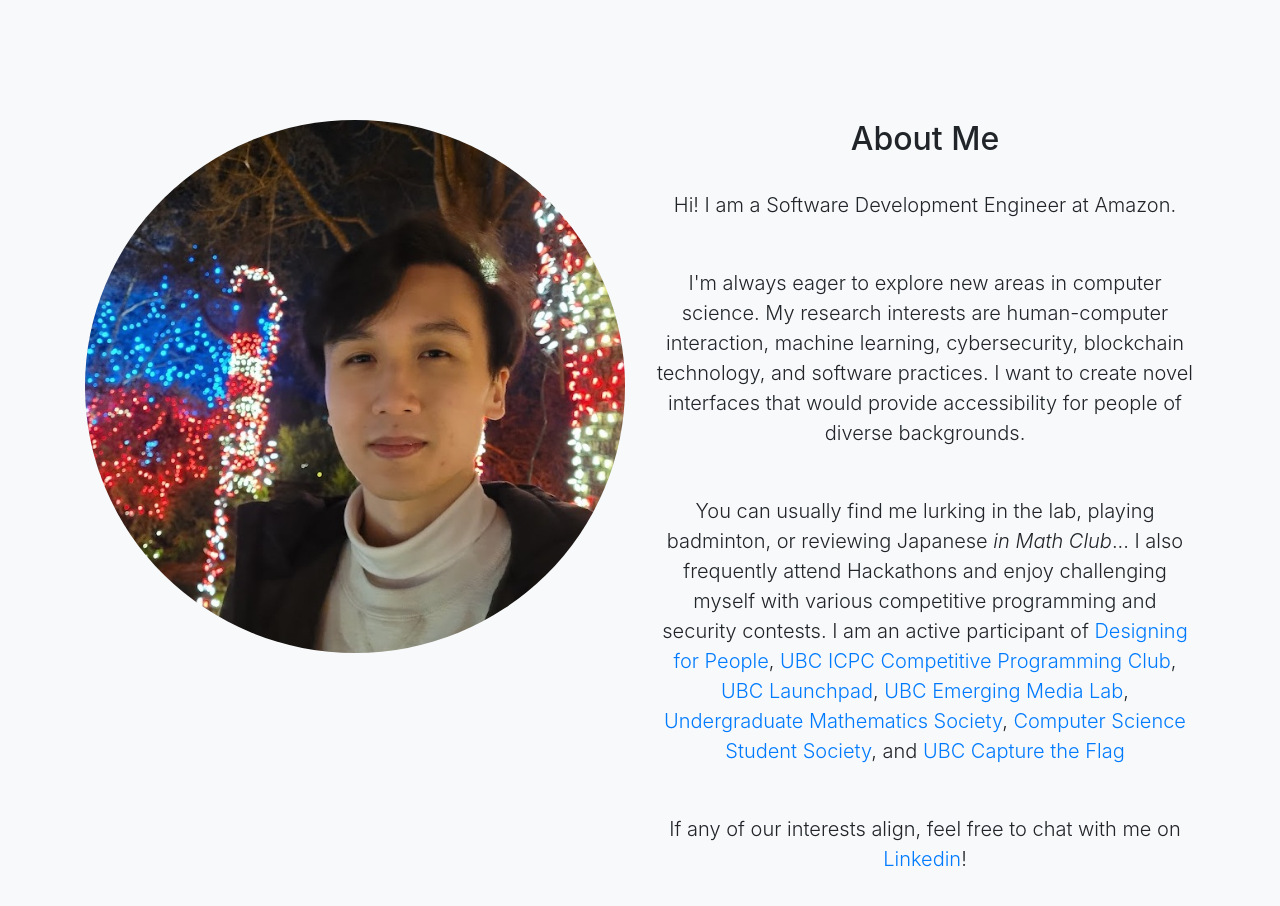
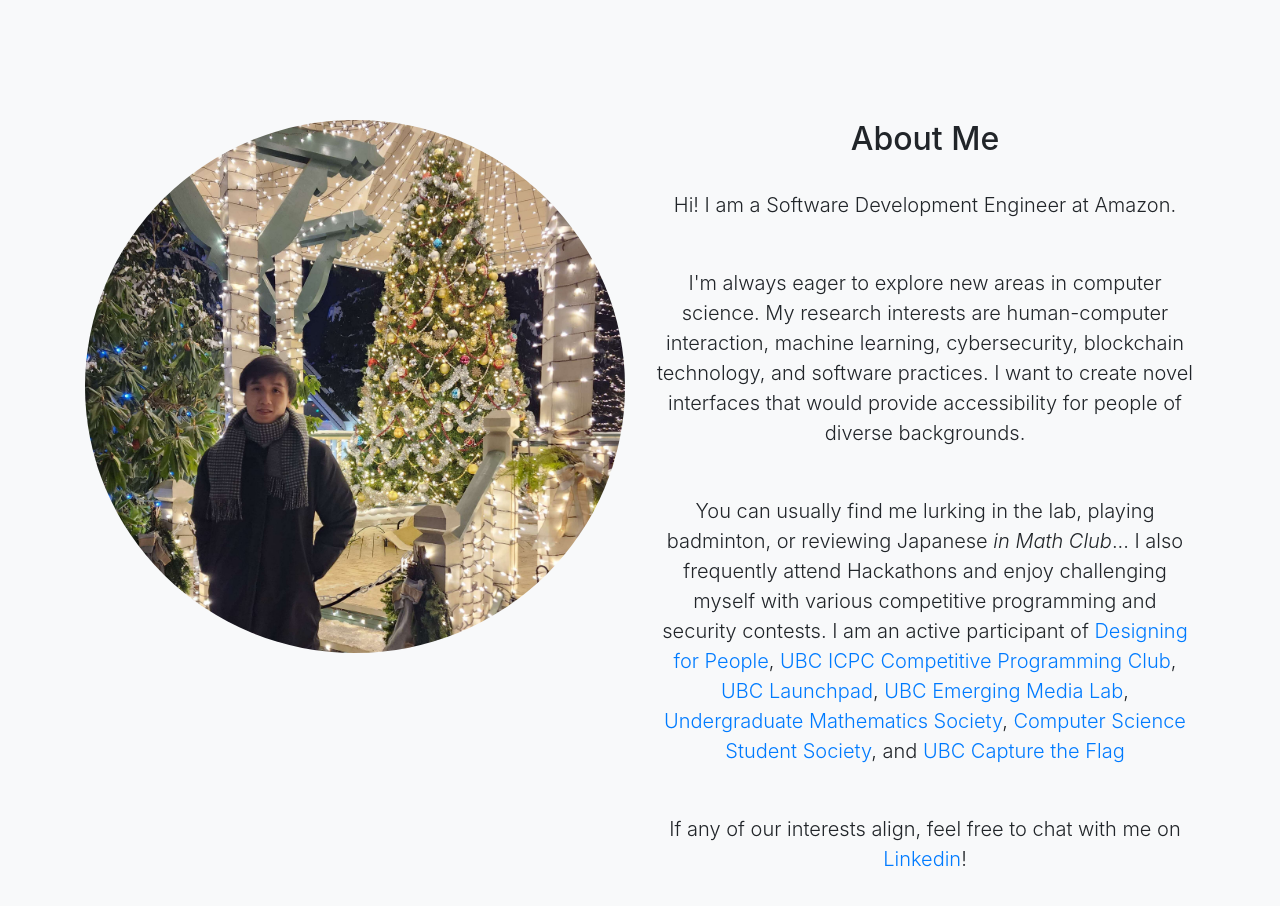
Before and after one commit to mo-morgan/mo-morgan.github.io, a website with bundled scripts: page index.html in a window 1280 px wide. Shown: the part 800-1706 px from the top of the page. Built offline with nearby package versions, Linux system fonts and the light colour scheme.

Commit message:
changed some stuff

```diff
--- a/index.html
+++ b/index.html
@@ -78,7 +78,7 @@
         <div class="row">
           <!--My Picture-->
           <div class="col">
-            <img src="img/pfp4-cropped.jpg" class="rounded-circle" alt="Morgan" style="width: auto; height: auto">
+            <img src="img/pfp5-cropped.jpg" class="rounded-circle" alt="Morgan" style="width: auto; height: auto">
           </div>
           <div class="col-lg mx-auto">
             <h2>About Me</h2>
```
Also changed, not shown: img/pfp5-cropped.jpg (added), img/pfp5.jpg (added).
